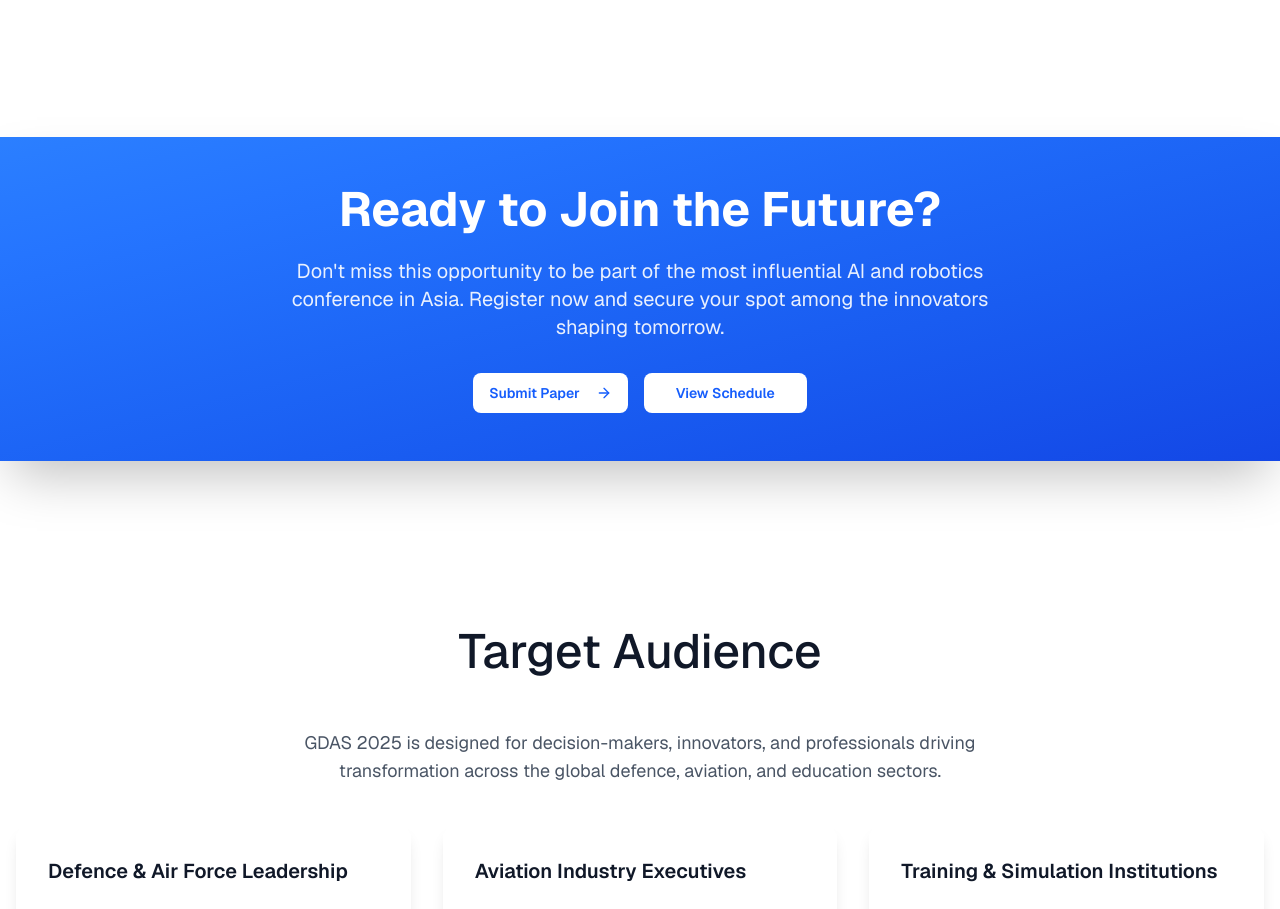
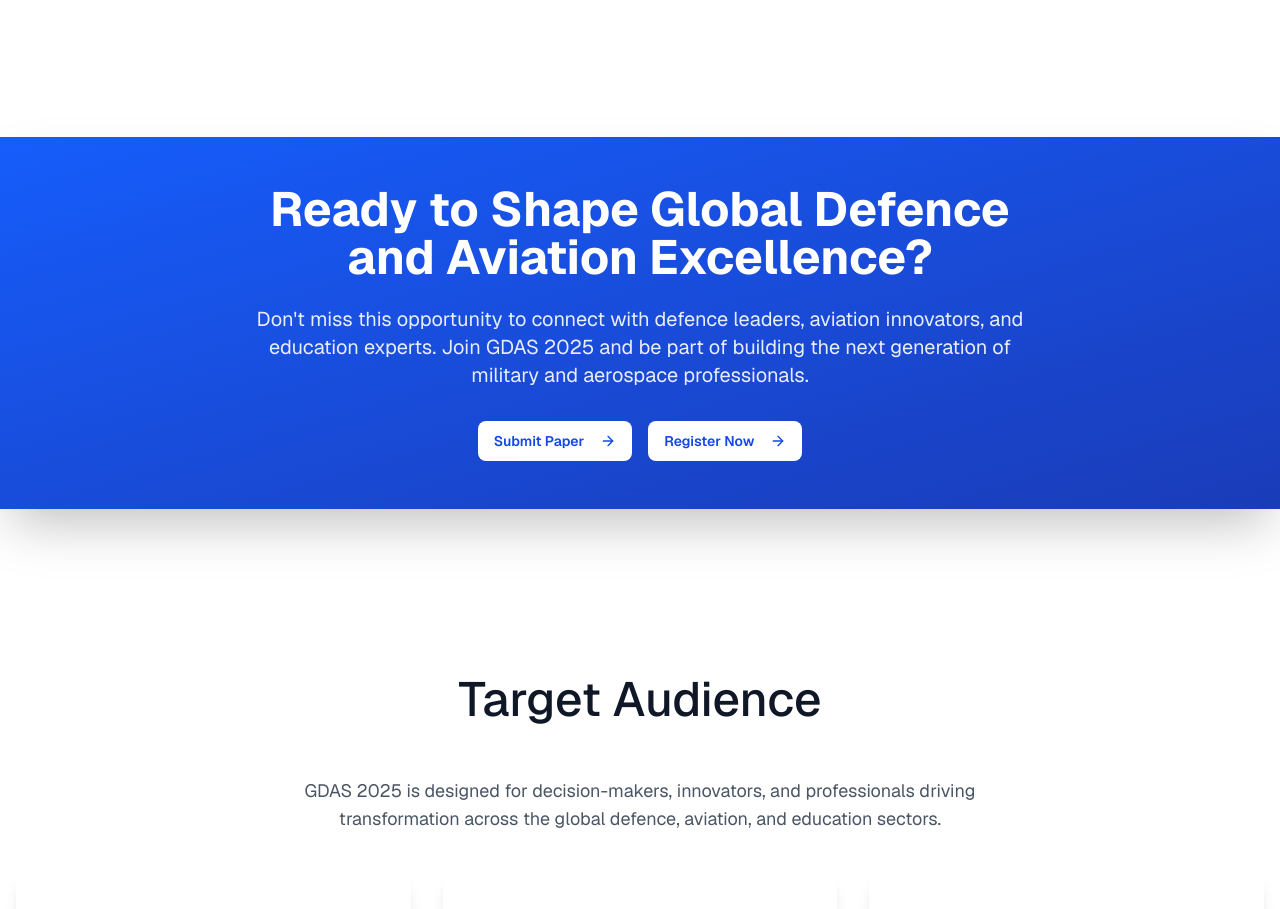
Before and after one commit to ZepResearch/gdas-2025, a Next.js app: page /about-conference in a window 1280 px wide. Shown: the part 3500-4409 px from the top of the page. Built offline with nearby package versions, Linux system fonts and the light colour scheme.

Commit message:
cotent fix

```diff
--- a/app/(pages)/about-conference/components/about.jsx
+++ b/app/(pages)/about-conference/components/about.jsx
@@ -378,36 +378,32 @@ export default function About_aboutsection() {
 
   {/* CTA Section */}
   <section className="relative z-10 bg-white py-20">
-        <div className=" mx-auto ">
-          <Card className="p-12 bg-gradient-to-br from-blue-500 to-blue-700 text-white text-center border-0 shadow-2xl rounded-none">
+    <div className="mx-auto">
+      <Card className="p-12 bg-gradient-to-br from-blue-600 to-blue-800 text-white text-center border-0 shadow-2xl rounded-none">
         <div className="max-w-3xl mx-auto">
-              <h2 className="text-4xl lg:text-5xl font-bold mb-6">Ready to Join the Future?</h2>
+          <h2 className="text-4xl lg:text-5xl font-bold mb-6">Ready to Shape Global Defence and Aviation Excellence?</h2>
           <p className="text-xl mb-8 opacity-90">
-                Don't miss this opportunity to be part of the most influential AI and robotics conference in Asia.
-                Register now and secure your spot among the innovators shaping tomorrow.
+            Don't miss this opportunity to connect with defence leaders, aviation innovators, and education experts.
+            Join GDAS 2025 and be part of building the next generation of military and aerospace professionals.
           </p>
           <div className="flex flex-col sm:flex-row gap-4 justify-center">
             <Link href={'/submission'}>
-                <Button size="lg" className="bg-white text-blue-600 hover:bg-gray-100 font-semibold px-8">
+              <Button size="lg" className="bg-white text-blue-700 hover:bg-gray-100 font-semibold px-8">
                 Submit Paper
                 <ArrowRight className="w-5 h-5 ml-2" />
               </Button>
             </Link>
-                <Link href={'/schedule'}>
-                <Button
-                  size="lg"
-
-                  className="bg-white text-blue-600 hover:bg-gray-100 font-semibold px-8">
-                  View Schedule
+            <Link href={'/register'}>
+              <Button size="lg" className="bg-white text-blue-700 hover:bg-gray-100 font-semibold px-8">
+                Register Now
+                <ArrowRight className="w-5 h-5 ml-2" />
               </Button>
             </Link>
           </div>
-
         </div>
       </Card>
     </div>
   </section>
-      {/* Target Audience Section */}
 <section className="relative z-10 py-20 bg-white">
   <div className="max-w-screen-2xl mx-auto px-4 text-center">
     <h2 className="text-4xl md:text-5xl font-medium leading-tight text-gray-900 mb-12 ">
--- a/app/(pages)/schedule/Content.jsx
+++ b/app/(pages)/schedule/Content.jsx
@@ -66,7 +66,7 @@ export default function ConferenceSchedule() {
               Empowering the Future: Advancing Higher Education TVET for World-Class Military and Aviation Experts
             </p>
             <p className="text-gray-700 text-lg max-w-3xl mx-auto mt-4">
-              Join Ministers, Defence Leaders, University Chancellors, and Aviation Industry Executives for two days of strategic dialogue • December 8th - 9th, 2025 • Kuala Lumpur, Malaysia
+              Join Ministers, Defence Leaders, University Chancellors, and Aviation Industry Executives for two days of strategic dialogue • December 8th - 9th, 2025 • Selangor, Malaysia
             </p>
           </div>
 
--- a/app/(pages)/venue/Content.jsx
+++ b/app/(pages)/venue/Content.jsx
@@ -350,61 +350,52 @@ export default function VenuePage() {
         </div>
       </section> */}
 
-      {/* Ready to Join Us CTA Section */}
+      {/* /* Ready to Join Us CTA Section */}
       <section className="relative z-10 py-20 bg-white">
         <div className="max-w-7xl mx-auto px-4">
           <Card className="p-12 bg-gradient-to-r from-blue-500 to-blue-600 text-white text-center border-0 shadow-2xl">
             <div className="max-w-4xl mx-auto">
               <h2 className="text-4xl lg:text-5xl font-bold mb-6">Ready to Join Us?</h2>
               <p className="text-xl mb-8 opacity-90">
-                Experience the future of AI and robotics in one of the world's most innovative cities. We
-                offers the perfect backdrop for groundbreaking discoveries and meaningful connections.
+                Be part of the Global Defence and Aviation Skills Conference 2025. Connect with industry leaders, explore cutting-edge innovations, and advance your expertise in defence and aviation sectors.
               </p>
 
               <div className="grid grid-cols-1 md:grid-cols-3 gap-6 mb-8 text-left">
                 <div className="bg-white/30 backdrop-blur-sm rounded-lg p-4">
                   <MapPin className="w-8 h-8 mb-3" />
-                  <h3 className="font-semibold mb-2">Prime Location</h3>
-                  <p className="text-sm opacity-90">Heart of Singapore's business and innovation district</p>
+                  <h3 className="font-semibold mb-2">Strategic Location</h3>
+                  <p className="text-sm opacity-90">Royal Malaysian Air Force Leisure Club, Selangor</p>
                 </div>
                 <div className="bg-white/30 backdrop-blur-sm rounded-lg p-4">
                   <Building className="w-8 h-8 mb-3" />
                   <h3 className="font-semibold mb-2">World-Class Venue</h3>
-                  <p className="text-sm opacity-90">State-of-the-art facilities and premium amenities</p>
+                  <p className="text-sm opacity-90">State-of-the-art facilities with 500+ delegate capacity</p>
                 </div>
                 <div className="bg-white/30 backdrop-blur-sm rounded-lg p-4">
                   <Star className="w-8 h-8 mb-3" />
                   <h3 className="font-semibold mb-2">Unforgettable Experience</h3>
-                  <p className="text-sm opacity-90">Combine learning with Singapore's attractions and culture</p>
+                  <p className="text-sm opacity-90">Networking, collaboration, and international expertise</p>
                 </div>
               </div>
 
               <div className="flex flex-col sm:flex-row gap-4 justify-center">
                 <Link href={'/submission'}>
-                <Button size="lg" className="bg-white text-blue-600 hover:bg-gray-100 font-semibold px-8">
-                  Submit Paper
-                  <ArrowRight className="w-5 h-5 ml-2" />
-                </Button>
+                  <Button size="lg" className="bg-white text-blue-600 hover:bg-gray-100 font-semibold px-8">
+                    Submit Paper
+                    <ArrowRight className="w-5 h-5 ml-2" />
+                  </Button>
                 </Link>
                 <Link href="/schedule">
-                <Button
-                  size="lg"
-                    className="bg-white text-blue-600 hover:bg-gray-100 font-semibold px-8"                >
-                  View schedule
-                </Button>
+                  <Button size="lg" className="bg-white text-blue-600 hover:bg-gray-100 font-semibold px-8">
+                    View Schedule
+                  </Button>
                 </Link>
-
-
               </div>
-
-
             </div>
           </Card>
         </div>
       </section>
 
-      {/* Background decorative elements */}
-
     </div>
   )
 }
```
Lines whose indentation alone changed are shown as unchanged.
